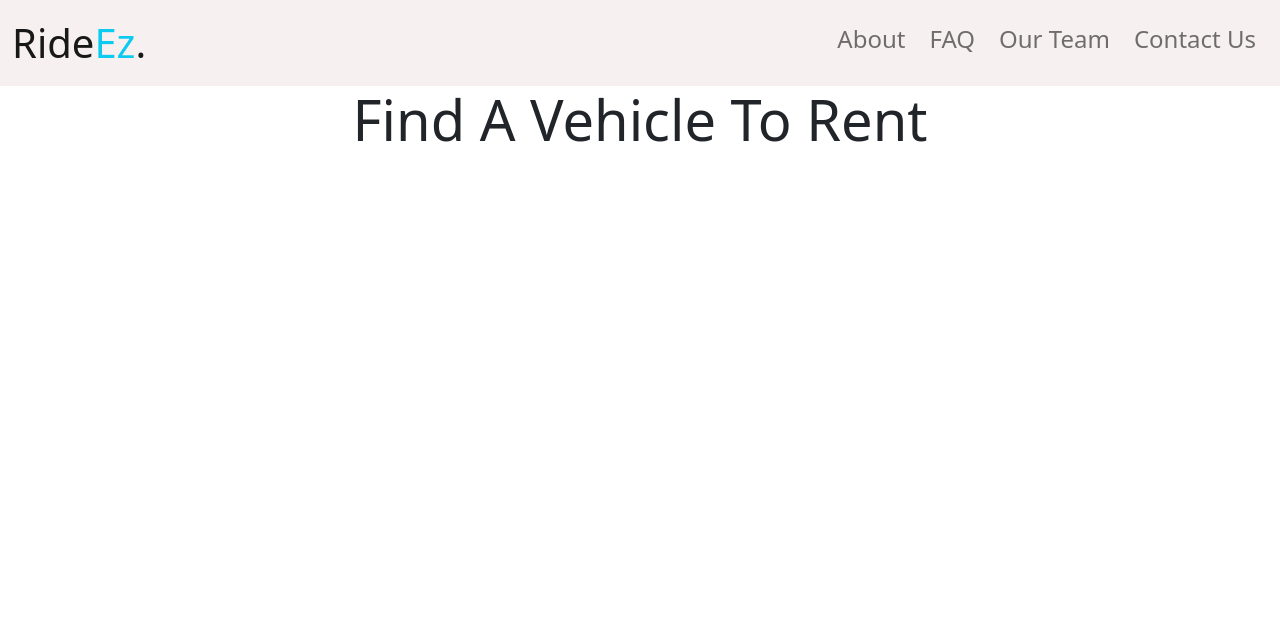
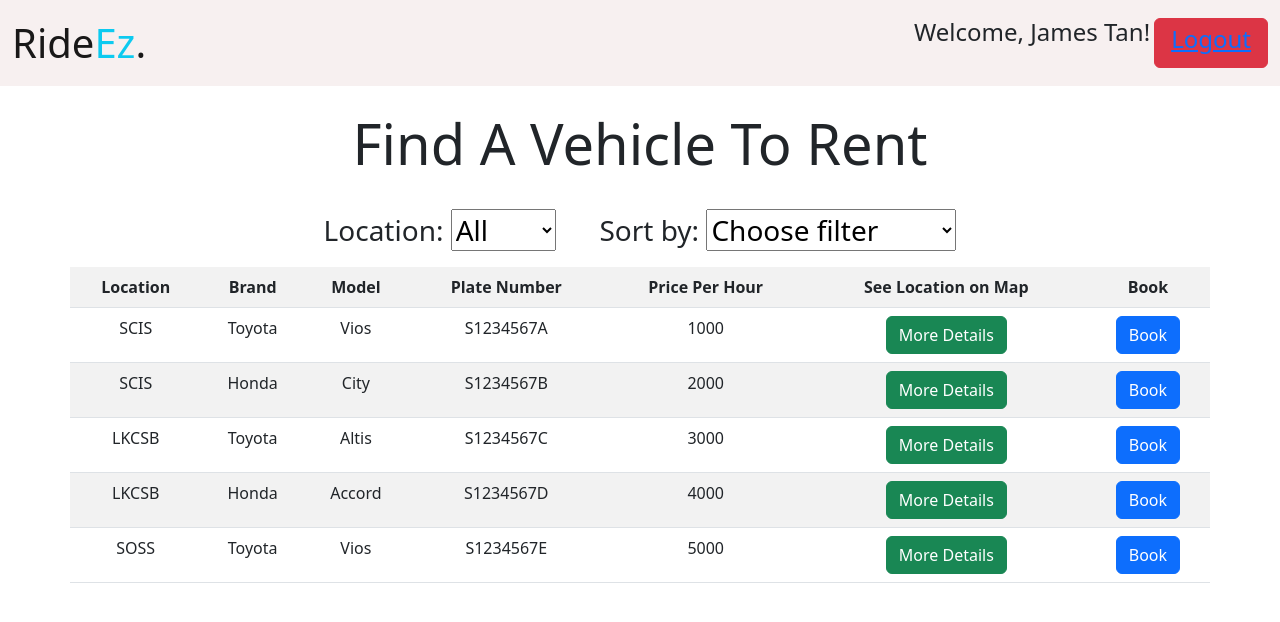
Before and after one commit to yonghongtn/ESD-Project, a plain HTML site: page index.html in a window 1280 px wide. Drawn offline with nearby package versions, Linux system fonts and the light colour scheme.

Commit message:
First version of UI

```diff
--- a/index.html
+++ b/index.html
@@ -14,8 +14,19 @@
      <!-- Vue 3 -->
     <script src="https://unpkg.com/vue@3/dist/vue.global.js"></script>
 
+    <!-- Axios -->
+    <script src="https://unpkg.com/axios/dist/axios.min.js"></script>
+
+    <script>
+
+    </script>
+    <!-- Set Session Storage, if not redirect to other pages -->
+    <script src="js/setSessionStorage.js"></script>
+</head>
+<body>
+    <div id="app">
         <!-- navbar -->
-    <nav class="navbar navbar-expand-lg" style="background-color:rgb(247, 240, 240); z-index:10000;">
+        <nav class="navbar navbar-expand-lg mb-4" style="background-color:rgb(247, 240, 240); z-index:10000;">
             <div class="container-fluid">
 
                 <!-- insert brand icon here, image found in resources-->
@@ -31,32 +42,71 @@
 
                     <ul class="navbar-nav ms-auto">
                         <li class="nav-item">
-                        <h4 class="mx-1"><a class="nav-link" href="#about">About</a></h4>
+                            <h4 class="mx-1" id="username">Welcome!</a></h4>
                         </li>
                         <li class="nav-item">
-                        <h4 class="mx-1"><a class="nav-link" href="#faq"> FAQ </a></h4>
-                    </li>
-                    <li class="nav-item">
-                        <h4 class="mx-1"><a class="nav-link" href="#our_team"> Our Team </a></h4>
-                    </li>
-                    <li class="nav-item">
-                        <h4 class="mx-1"><a class="nav-link" href="#contact_us"> Contact Us </a></h4>
+                            <button class="btn btn-danger" onclick="logout()"> <a  href="logout.html"><h4 class="mx-1">Logout</h4></a> </button>
                         </li>
                     </ul>
 
                 </div>
             </div>
         </nav>
-</head>
-<body>
         <div class="container">
-        <div class="row">
+            <div class="row mb-4">
                 <div class="col-12">
                     <h1 class="text-center display-4">Find A Vehicle To Rent</h1>
                 </div>
             </div>
+            <div class="row mb-3 fs-3">
+                <div class="col-12 text-center">
+                    Location:
+                    <select v-model="location_selected">
+                        <option v-for="location of locations" :value="location">{{location}}</option>
+                    </select>
+                    &nbsp;&nbsp;&nbsp;&nbsp;
+                    Sort by:
+                    <select v-model="filter_selected">
+                        <option v-for="filter of filters" :value="filter">{{filter}}</option>
+                    </select>
                 </div>
+            </div>
+            <div class="row">
+                <table class="table table-striped table-hover text-center">
+                    <tr>
+                        <th>Location</th>
+                        <th>Brand</th>
+                        <th>Model</th>
+                        <th>Plate Number</th>
+                        <th>Price Per Hour</th>
+                        <th>See Location on Map</th>
+                        <th>Book</th>
+                    </tr>
+                    <tr v-for="vehicle of displayedVehicles">
+                        <td>{{vehicle.location}}</td>
+                        <td>{{vehicle.brand}}</td>
+                        <td>{{vehicle.model}}</td>
+                        <td>{{vehicle.plateNo}}</td>
+                        <td>{{vehicle.price}}</td>
+                        <td><button class="btn-success btn">More Details</button></td>
+                        <td><button class="btn-primary btn">Book</button></td>
+                    </tr>
+                </table>
+            </div>
+        </div>
+    </div>
+    <!-- Set username + logout script-->
+    <script>
+        document.getElementById("username").innerText = "Welcome, " + sessionStorage.getItem("username") + "!";
+        function logout(){
+            sessionStorage.clear();
+        }
+
+    </script>
+    <!-- Filter script -->
+    <script src="js/filter.js"></script>
     <!-- Bootstrap JS -->
     <script src="https://cdn.jsdelivr.net/npm/bootstrap@5.2.2/dist/js/bootstrap.bundle.min.js" integrity="sha384-OERcA2EqjJCMA+/3y+gxIOqMEjwtxJY7qPCqsdltbNJuaOe923+mo//f6V8Qbsw3" crossorigin="anonymous"></script>
+
 </body>
 </html>
--- /dev/null
+++ b/js/filter.js
@@ -0,0 +1,59 @@
+const app = Vue.createApp({
+    data() {
+        return {
+            /* Chosen variables */
+            location_selected : "All",
+            filter_selected : "Choose filter",
+
+            /* Variable options */
+            locations : ["All", "SCIS", "LKCSB", "SOSS"],
+            filters: ["Choose filter","Brand","Model","Ascending Price","Descending Price"],
+
+            /* Data for Vehicles*/
+            /* This is data obtained from HTTP GET from microservice */
+            vehicles : [
+                {plateNo: "S1234567A", brand: "Toyota", model: "Vios", location: "SCIS", price: 1000},
+                {plateNo:"S1234567B", brand: "Honda", model: "City", location: "SCIS", price: 2000},
+                {plateNo:"S1234567C", brand: "Toyota", model: "Altis", location: "LKCSB", price: 3000},
+                {plateNo:"S1234567D", brand: "Honda", model: "Accord", location: "LKCSB", price: 4000},
+                {plateNo:"S1234567E", brand: "Toyota", model: "Vios", location: "SOSS", price: 5000}
+            ],
+        }
+    },
+    computed:{
+        displayedVehicles(){
+            /* Filter by location, then by selected filter */
+            var to_return  = []
+            if(this.location_selected == "All"){
+                to_return = this.vehicles
+            }
+            else{
+                for(var i = 0; i < this.vehicles.length; i++){
+                    if(this.vehicles[i].location == this.location_selected){
+                        to_return.push(this.vehicles[i])
+                    }
+                }
+            }
+            if(this.filter_selected == "Choose filter"){
+                return to_return
+            }
+            else if(this.filter_selected == "Brand"){
+                return to_return.sort((a,b) => (a.brand > b.brand) ? 1 : -1)
+            }
+            else if(this.filter_selected == "Model"){
+                return to_return.sort((a,b) => (a.model > b.model) ? 1 : -1)
+            }
+            else if(this.filter_selected == "Ascending Price"){
+                return to_return.sort((a,b) => (a.price > b.price) ? 1 : -1)
+            }
+            else if(this.filter_selected == "Descending Price"){
+                return to_return.sort((a,b) => (a.price < b.price) ? 1 : -1)
+            }
+        }
+    },
+    methods: {
+
+    }
+});
+
+app.mount('#app');
--- /dev/null
+++ b/js/setSessionStorage.js
@@ -0,0 +1,5 @@
+/* This file sets session storage on the browser for new users*/
+
+// Set
+sessionStorage.setItem("username", "James Tan");
+sessionStorage.setItem("status", "No car booked");
```
Also changed, not shown: logout.html (added, +14 -0 lines). Lines whose indentation alone changed are shown as unchanged.
